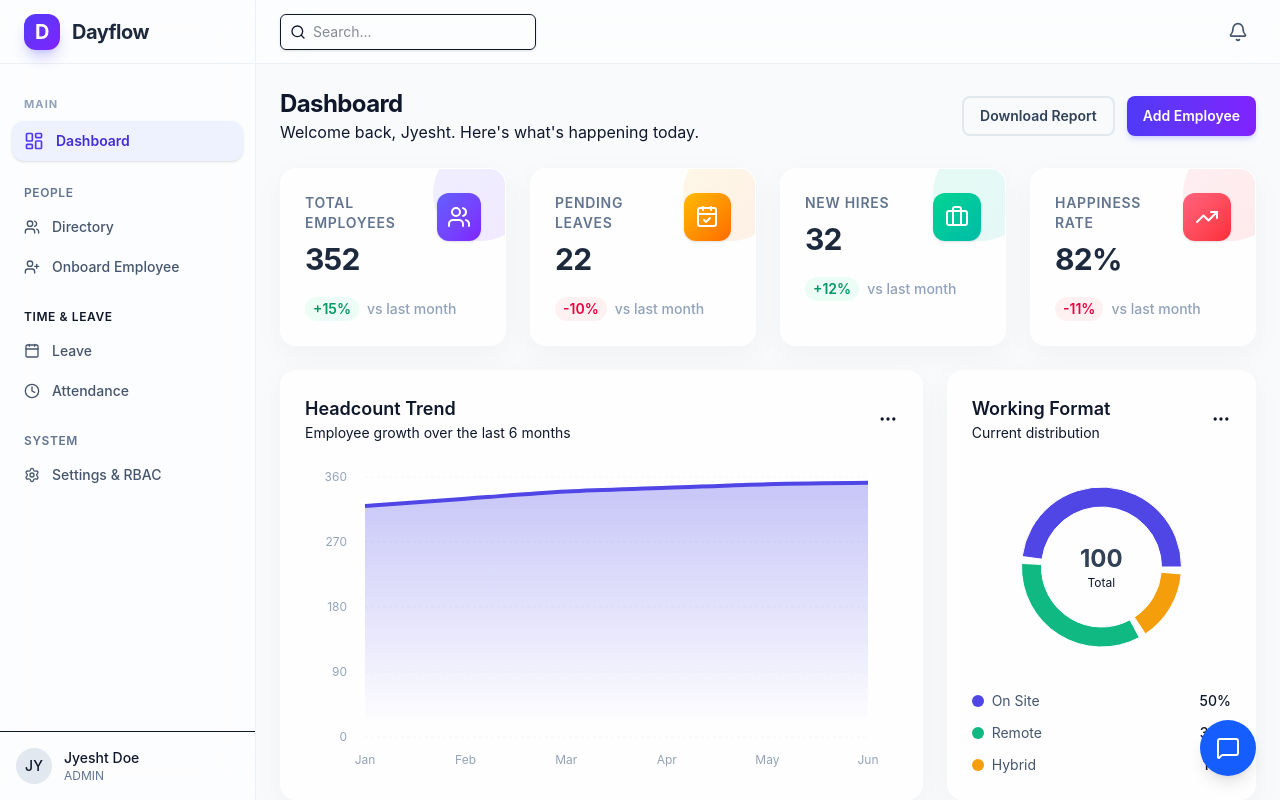
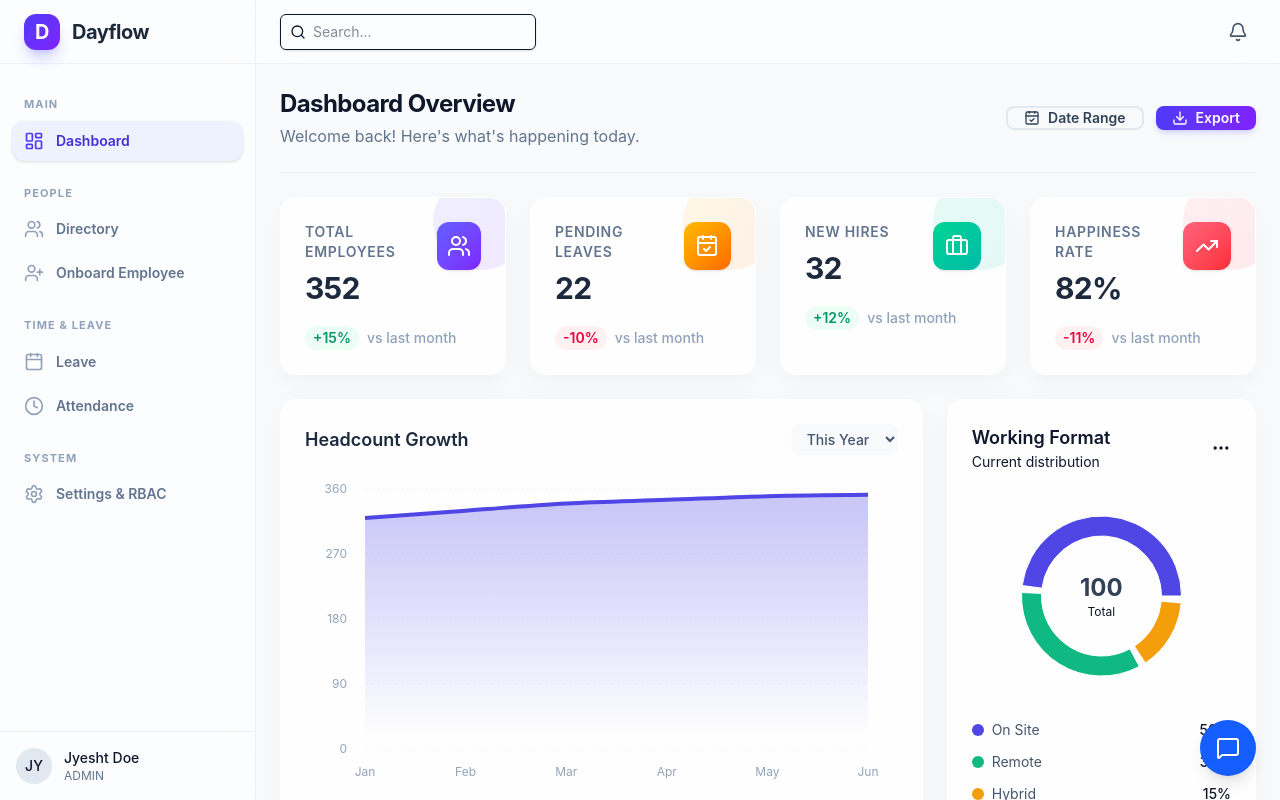
Before and after one commit to Jyesht-2108/Odoo-Hackathon, a React (Vite) app in the folder frontend/: page / in a window 1280 px wide. Built offline with nearby package versions, Linux system fonts and the light colour scheme.

Commit message:
Framer-motion added

```diff
--- a/frontend/package.json
+++ b/frontend/package.json
@@ -12,6 +12,7 @@
   "dependencies": {
     "@radix-ui/react-slot": "^1.3.3",
     "clsx": "^2.1.1",
+    "framer-motion": "^13.1.1",
     "lucide-react": "^1.33.0",
     "react": "^19.2.8",
     "react-dom": "^19.2.8",
--- a/frontend/src/components/layout/Sidebar.tsx
+++ b/frontend/src/components/layout/Sidebar.tsx
@@ -1,23 +1,50 @@
-import { NavLink } from 'react-router-dom';
+import { NavLink, useLocation } from 'react-router-dom';
 import { LayoutDashboard, Users, Calendar, Clock, Settings, UserPlus } from 'lucide-react';
 import { useAuth } from '../../context/AuthContext';
+import { motion } from 'framer-motion';
 
 export const Sidebar = () => {
   const { user } = useAuth();
+  const location = useLocation();
+
+  const containerVariants = {
+    hidden: { opacity: 0, x: -20 },
+    visible: {
+      opacity: 1,
+      x: 0,
+      transition: { duration: 0.5, ease: "easeOut", staggerChildren: 0.1 }
+    }
+  };
+
+  const itemVariants = {
+    hidden: { opacity: 0, x: -10 },
+    visible: { opacity: 1, x: 0, transition: { duration: 0.3 } }
+  };
 
   return (
-    <div className="flex h-screen w-64 flex-col border-r border-slate-200/60 bg-white/60 backdrop-blur-xl">
+    <motion.div
+      initial="hidden"
+      animate="visible"
+      variants={containerVariants}
+      className="flex h-screen w-64 flex-col border-r border-slate-200/60 bg-white/60 backdrop-blur-xl"
+    >
       <div className="flex h-16 items-center px-6 border-b border-slate-200/60">
-        <div className="flex items-center gap-3 font-bold text-xl text-slate-800 tracking-tight">
+        <motion.div
+          initial={{ scale: 0.8, opacity: 0 }}
+          animate={{ scale: 1, opacity: 1 }}
+          transition={{ duration: 0.5, delay: 0.2, type: "spring" }}
+          className="flex items-center gap-3 font-bold text-xl text-slate-800 tracking-tight"
+        >
           <div className="flex h-9 w-9 items-center justify-center rounded-xl bg-gradient-to-br from-indigo-600 to-violet-600 text-white shadow-lg shadow-indigo-500/30">
             D
           </div>
           Dayflow
-        </div>
+        </motion.div>
       </div>
       <div className="flex-1 overflow-y-auto py-4">
         <nav className="space-y-1 px-3">
-          <p className="px-3 text-[11px] font-bold uppercase tracking-widest text-slate-400 mb-2 mt-4">Main</p>
+          <motion.p variants={itemVariants} className="px-3 text-[11px] font-bold uppercase tracking-widest text-slate-400 mb-2 mt-4">Main</motion.p>
+          <motion.div variants={itemVariants}>
             <NavLink
               to="/"
               className={({ isActive }) =>
@@ -29,78 +56,89 @@ export const Sidebar = () => {
               <LayoutDashboard className={`h-5 w-5 ${location.pathname === '/' ? 'text-indigo-600' : 'text-slate-400'}`} />
               Dashboard
             </NavLink>
+          </motion.div>
 
-          <p className="px-3 text-xs font-semibold uppercase tracking-wider text-slate-500 mb-2 mt-6">People</p>
+          <motion.p variants={itemVariants} className="px-3 text-[11px] font-bold uppercase tracking-widest text-slate-400 mb-2 mt-6">People</motion.p>
           {(user?.role === 'ADMIN' || user?.role === 'HR') && (
             <>
+              <motion.div variants={itemVariants}>
                 <NavLink
                   to="/employees"
                   className={({ isActive }) =>
-                  `flex items-center gap-3 rounded-md px-3 py-2 text-sm font-medium transition-colors ${
-                    isActive ? 'bg-blue-50 text-blue-600' : 'text-slate-600 hover:bg-slate-100 hover:text-slate-900'
+                    `flex items-center gap-3 rounded-xl px-3 py-2.5 text-sm font-semibold transition-all duration-200 ${
+                      isActive ? 'bg-indigo-50 text-indigo-700 shadow-sm' : 'text-slate-500 hover:bg-slate-100/80 hover:text-slate-900'
                     }`
                   }
                 >
-                <Users className="h-4 w-4" />
+                  <Users className={`h-5 w-5 ${location.pathname === '/employees' ? 'text-indigo-600' : 'text-slate-400'}`} />
                   Directory
                 </NavLink>
+              </motion.div>
+              <motion.div variants={itemVariants}>
                 <NavLink
                   to="/onboard"
                   className={({ isActive }) =>
-                  `flex items-center gap-3 rounded-md px-3 py-2 text-sm font-medium transition-colors ${
-                    isActive ? 'bg-blue-50 text-blue-600' : 'text-slate-600 hover:bg-slate-100 hover:text-slate-900'
+                    `flex items-center gap-3 rounded-xl px-3 py-2.5 text-sm font-semibold transition-all duration-200 ${
+                      isActive ? 'bg-indigo-50 text-indigo-700 shadow-sm' : 'text-slate-500 hover:bg-slate-100/80 hover:text-slate-900'
                     }`
                   }
                 >
-                <UserPlus className="h-4 w-4" />
+                  <UserPlus className={`h-5 w-5 ${location.pathname === '/onboard' ? 'text-indigo-600' : 'text-slate-400'}`} />
                   Onboard Employee
                 </NavLink>
+              </motion.div>
             </>
           )}
 
-          <p className="px-3 text-xs font-semibold uppercase tracking-wider text-muted-foreground mb-2 mt-6">Time & Leave</p>
+          <motion.p variants={itemVariants} className="px-3 text-[11px] font-bold uppercase tracking-widest text-slate-400 mb-2 mt-6">Time & Leave</motion.p>
+          <motion.div variants={itemVariants}>
             <NavLink
               to="/leave"
               className={({ isActive }) =>
-              `flex items-center gap-3 rounded-md px-3 py-2 text-sm font-medium transition-colors ${
-                isActive ? 'bg-accent/10 text-accent' : 'text-slate-600 hover:bg-slate-100 hover:text-slate-900'
+                `flex items-center gap-3 rounded-xl px-3 py-2.5 text-sm font-semibold transition-all duration-200 ${
+                  isActive ? 'bg-indigo-50 text-indigo-700 shadow-sm' : 'text-slate-500 hover:bg-slate-100/80 hover:text-slate-900'
                 }`
               }
             >
-            <Calendar className="h-4 w-4" />
+              <Calendar className={`h-5 w-5 ${location.pathname === '/leave' ? 'text-indigo-600' : 'text-slate-400'}`} />
               Leave
             </NavLink>
+          </motion.div>
+          <motion.div variants={itemVariants}>
             <NavLink
               to="/attendance"
               className={({ isActive }) =>
-              `flex items-center gap-3 rounded-md px-3 py-2 text-sm font-medium transition-colors ${
-                isActive ? 'bg-accent/10 text-accent' : 'text-slate-600 hover:bg-slate-100 hover:text-slate-900'
+                `flex items-center gap-3 rounded-xl px-3 py-2.5 text-sm font-semibold transition-all duration-200 ${
+                  isActive ? 'bg-indigo-50 text-indigo-700 shadow-sm' : 'text-slate-500 hover:bg-slate-100/80 hover:text-slate-900'
                 }`
               }
             >
-            <Clock className="h-4 w-4" />
+              <Clock className={`h-5 w-5 ${location.pathname === '/attendance' ? 'text-indigo-600' : 'text-slate-400'}`} />
               Attendance
             </NavLink>
+          </motion.div>
 
           {user?.role === 'ADMIN' && (
             <>
-              <p className="px-3 text-xs font-semibold uppercase tracking-wider text-slate-500 mb-2 mt-6">System</p>
+              <motion.p variants={itemVariants} className="px-3 text-[11px] font-bold uppercase tracking-widest text-slate-400 mb-2 mt-6">System</motion.p>
+              <motion.div variants={itemVariants}>
                 <NavLink
                   to="/settings"
                   className={({ isActive }) =>
-                  `flex items-center gap-3 rounded-md px-3 py-2 text-sm font-medium transition-colors ${
-                    isActive ? 'bg-blue-50 text-blue-600' : 'text-slate-600 hover:bg-slate-100 hover:text-slate-900'
+                    `flex items-center gap-3 rounded-xl px-3 py-2.5 text-sm font-semibold transition-all duration-200 ${
+                      isActive ? 'bg-indigo-50 text-indigo-700 shadow-sm' : 'text-slate-500 hover:bg-slate-100/80 hover:text-slate-900'
                     }`
                   }
                 >
-                <Settings className="h-4 w-4" />
+                  <Settings className={`h-5 w-5 ${location.pathname === '/settings' ? 'text-indigo-600' : 'text-slate-400'}`} />
                   Settings & RBAC
                 </NavLink>
+              </motion.div>
             </>
           )}
         </nav>
       </div>
-      <div className="border-t p-4">
+      <motion.div variants={itemVariants} className="border-t border-slate-200/60 p-4">
         <div className="flex items-center gap-3">
           <div className="h-9 w-9 rounded-full bg-slate-200 flex items-center justify-center text-sm font-medium">
             {user?.name.substring(0, 2).toUpperCase()}
@@ -110,7 +148,7 @@ export const Sidebar = () => {
             <span className="text-xs text-slate-500">{user?.role}</span>
           </div>
         </div>
-      </div>
-    </div>
+      </motion.div>
+    </motion.div>
   );
 };
--- a/frontend/src/pages/Dashboard.tsx
+++ b/frontend/src/pages/Dashboard.tsx
@@ -1,6 +1,7 @@
 import React from 'react';
-import { Users, Briefcase, CalendarCheck, TrendingUp, MoreHorizontal } from 'lucide-react';
+import { Users, Briefcase, CalendarCheck, TrendingUp, MoreHorizontal, Download } from 'lucide-react';
 import { AreaChart, Area, XAxis, YAxis, CartesianGrid, Tooltip, ResponsiveContainer, PieChart, Pie, Cell } from 'recharts';
+import { motion } from 'framer-motion';
 
 const areaData = [
   { name: 'Jan', total: 320 },
@@ -18,8 +19,13 @@ const pieData = [
 ];
 const COLORS = ['#4F46E5', '#10B981', '#F59E0B'];
 
+const itemVariants = {
+  hidden: { opacity: 0, y: 20 },
+  visible: { opacity: 1, y: 0, transition: { duration: 0.5, ease: "easeOut" } }
+};
+
 const StatCard = ({ title, value, change, icon: Icon, trend, colorClass }: any) => (
-  <div className="card p-6 flex flex-col gap-4 relative overflow-hidden group">
+  <motion.div variants={itemVariants} className="card p-6 flex flex-col gap-4 relative overflow-hidden group">
     <div className={`absolute -right-6 -top-6 w-24 h-24 rounded-full opacity-10 transition-transform duration-500 group-hover:scale-150 ${colorClass}`}></div>
     <div className="flex justify-between items-start relative z-10">
       <div>
@@ -36,22 +42,27 @@ const StatCard = ({ title, value, change, icon: Icon, trend, colorClass }: any)
       </span>
       <span className="text-slate-400 font-medium">vs last month</span>
     </div>
-  </div>
+  </motion.div>
 );
 
 export const Dashboard = () => {
+  const containerVariants = {
+    hidden: { opacity: 0 },
+    visible: { opacity: 1, transition: { staggerChildren: 0.1 } }
+  };
+
   return (
-    <div className="space-y-6 max-w-7xl mx-auto">
-      <div className="flex justify-between items-center">
+    <motion.div initial="hidden" animate="visible" variants={containerVariants} className="space-y-6 max-w-7xl mx-auto pb-12">
+      <motion.div variants={itemVariants} className="flex justify-between items-center border-b border-slate-200/60 pb-6">
         <div>
-          <h2 className="text-2xl font-bold tracking-tight">Dashboard</h2>
-          <p className="text-muted-foreground">Welcome back, Jyesht. Here's what's happening today.</p>
+          <h2 className="text-2xl font-bold tracking-tight text-slate-900">Dashboard Overview</h2>
+          <p className="text-slate-500 mt-1">Welcome back! Here's what's happening today.</p>
         </div>
         <div className="flex gap-3">
-          <button className="btn btn-outline px-4 py-2">Download Report</button>
-          <button className="btn btn-primary px-4 py-2">Add Employee</button>
+          <button className="btn btn-outline px-4 gap-2"><CalendarCheck className="h-4 w-4"/> Date Range</button>
+          <button className="btn btn-primary px-4 gap-2"><Download className="h-4 w-4"/> Export</button>
         </div>
-      </div>
+      </motion.div>
 
       <div className="grid grid-cols-1 md:grid-cols-2 lg:grid-cols-4 gap-6">
         <StatCard title="Total Employees" value="352" change="+15%" icon={Users} trend="up" colorClass="bg-gradient-to-br from-indigo-500 to-violet-600" />
@@ -60,14 +71,14 @@ export const Dashboard = () => {
         <StatCard title="Happiness Rate" value="82%" change="-11%" icon={TrendingUp} trend="down" colorClass="bg-gradient-to-br from-rose-400 to-red-500" />
       </div>
 
-      <div className="grid grid-cols-1 lg:grid-cols-3 gap-6">
-        <div className="card p-6 lg:col-span-2">
+      <motion.div variants={itemVariants} className="grid grid-cols-1 lg:grid-cols-3 gap-6">
+        <div className="lg:col-span-2 card p-6">
           <div className="flex justify-between items-center mb-6">
-            <div>
-              <h3 className="font-semibold text-lg">Headcount Trend</h3>
-              <p className="text-sm text-muted-foreground">Employee growth over the last 6 months</p>
-            </div>
-            <button className="text-muted-foreground hover:text-slate-900"><MoreHorizontal className="h-5 w-5"/></button>
+            <h3 className="font-semibold text-lg text-slate-800">Headcount Growth</h3>
+            <select className="text-sm border-0 bg-slate-50 text-slate-600 rounded-lg focus:ring-0 py-1.5 px-3 font-medium cursor-pointer">
+              <option>This Year</option>
+              <option>Last Year</option>
+            </select>
           </div>
           <div className="h-[300px] w-full">
             <ResponsiveContainer width="100%" height="100%">
@@ -135,7 +146,7 @@ export const Dashboard = () => {
             ))}
           </div>
         </div>
-      </div>
-    </div>
+      </motion.div>
+    </motion.div>
   );
 };
```
Also changed, not shown: 1 other file (tests, documents, lock files or other folders). Lines whose indentation alone changed are shown as unchanged.
